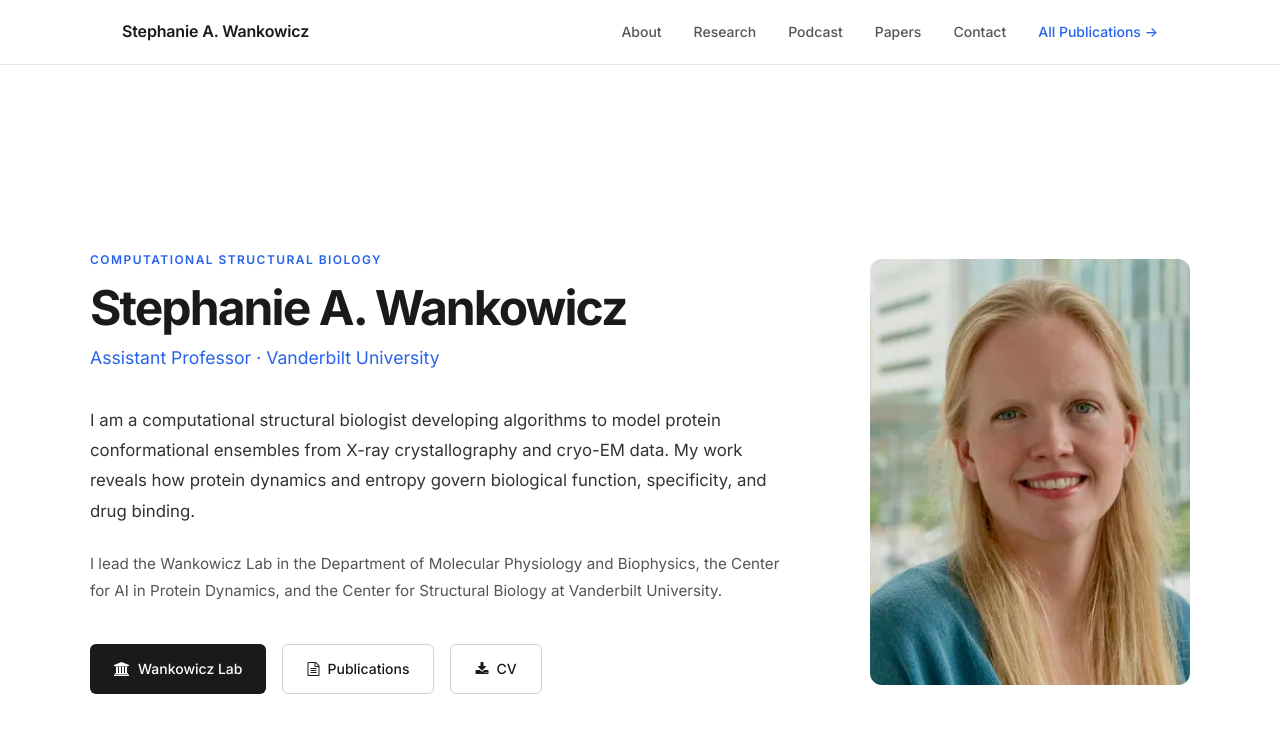
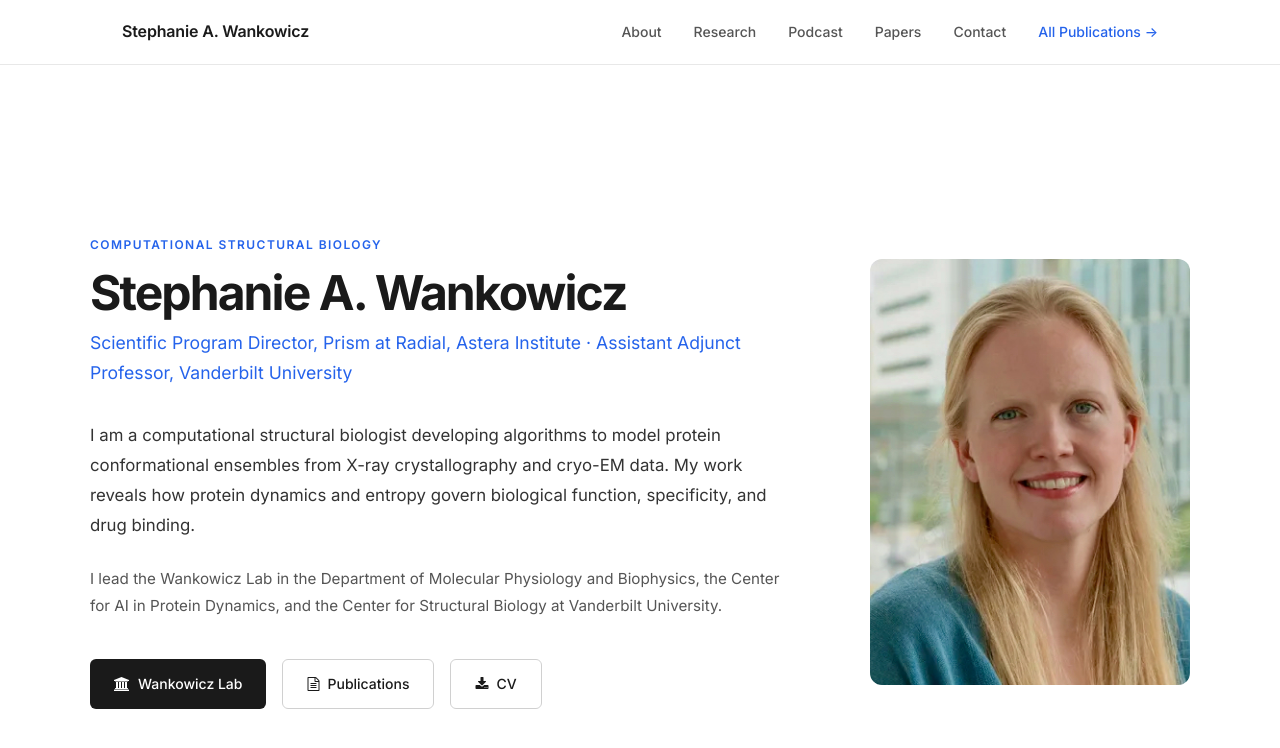
Before and after one commit to stephaniewankowicz/stephaniewankowicz.github.io, a Jekyll site: the page built from index.md, in a window 1280 px wide and 900 px high. Shown: the top 748 px of the window. Built offline with Jekyll 4.4.1, drawn with Linux system fonts in a browser that asks for light colours; nearby versions of some CDN libraries.

Commit message:
Update title to Scientific Program Director and Adjunct Professor
Co-Authored-By: Claude Sonnet 4.6 <noreply@anthropic.com>

```diff
--- a/_layouts/home.html
+++ b/_layouts/home.html
@@ -52,7 +52,7 @@
         <div class="about-text">
           <span class="section-label">Computational Structural Biology</span>
           <h1 class="about-name">Stephanie A. Wankowicz</h1>
-          <p class="about-role">Assistant Professor · Vanderbilt University</p>
+          <p class="about-role">Scientific Program Director, Prism at Radial, Astera Institute · Assistant Adjunct Professor, Vanderbilt University</p>
           <p class="about-bio">
             I am a computational structural biologist developing algorithms to model protein conformational ensembles from X-ray crystallography and cryo-EM data. My work reveals how protein dynamics and entropy govern biological function, specificity, and drug binding.
           </p>
```
